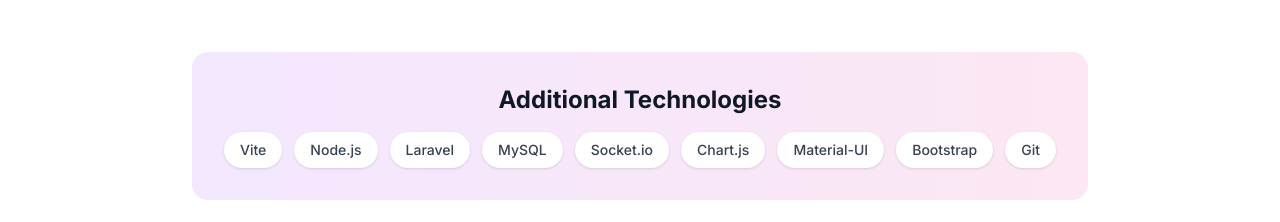
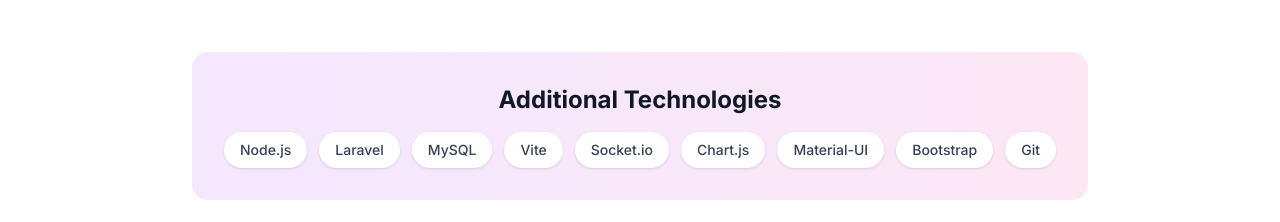
Before and after one commit to lydenchai/lyden-portfolio, a React (Vite) app: page / in a window 1280 px wide. Shown: the part 3360-3582 px from the top of the page. Built offline with nearby package versions, Linux system fonts and the light colour scheme.

Commit message:
update additional skill

```diff
--- a/src/components/Skills.tsx
+++ b/src/components/Skills.tsx
@@ -171,10 +171,10 @@
             </h3>
             <div className="flex flex-wrap justify-center gap-2 sm:gap-3">
               {[
-                "Vite",
                 "Node.js",
                 "Laravel",
                 "MySQL",
+                "Vite",
                 "Socket.io",
                 "Chart.js",
                 "Material-UI",
```
